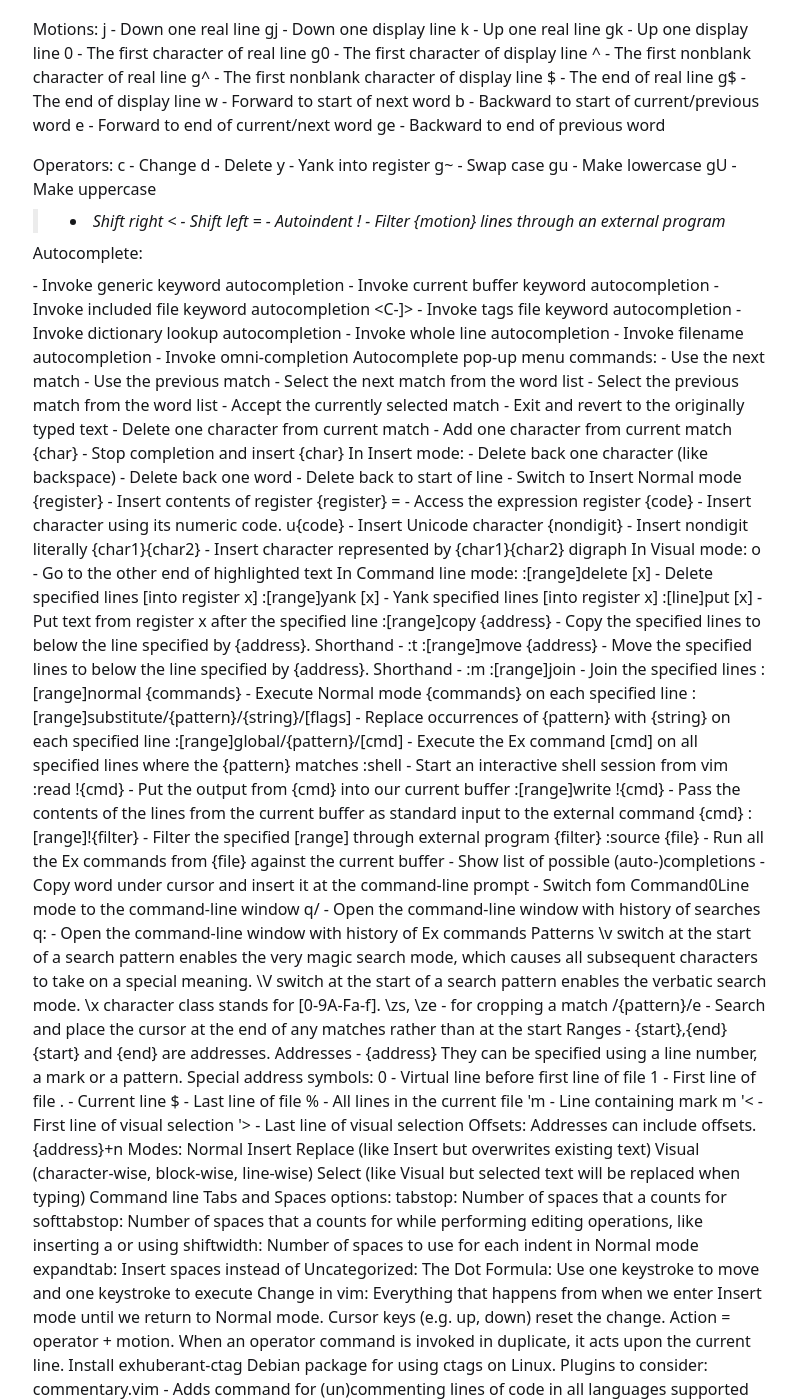
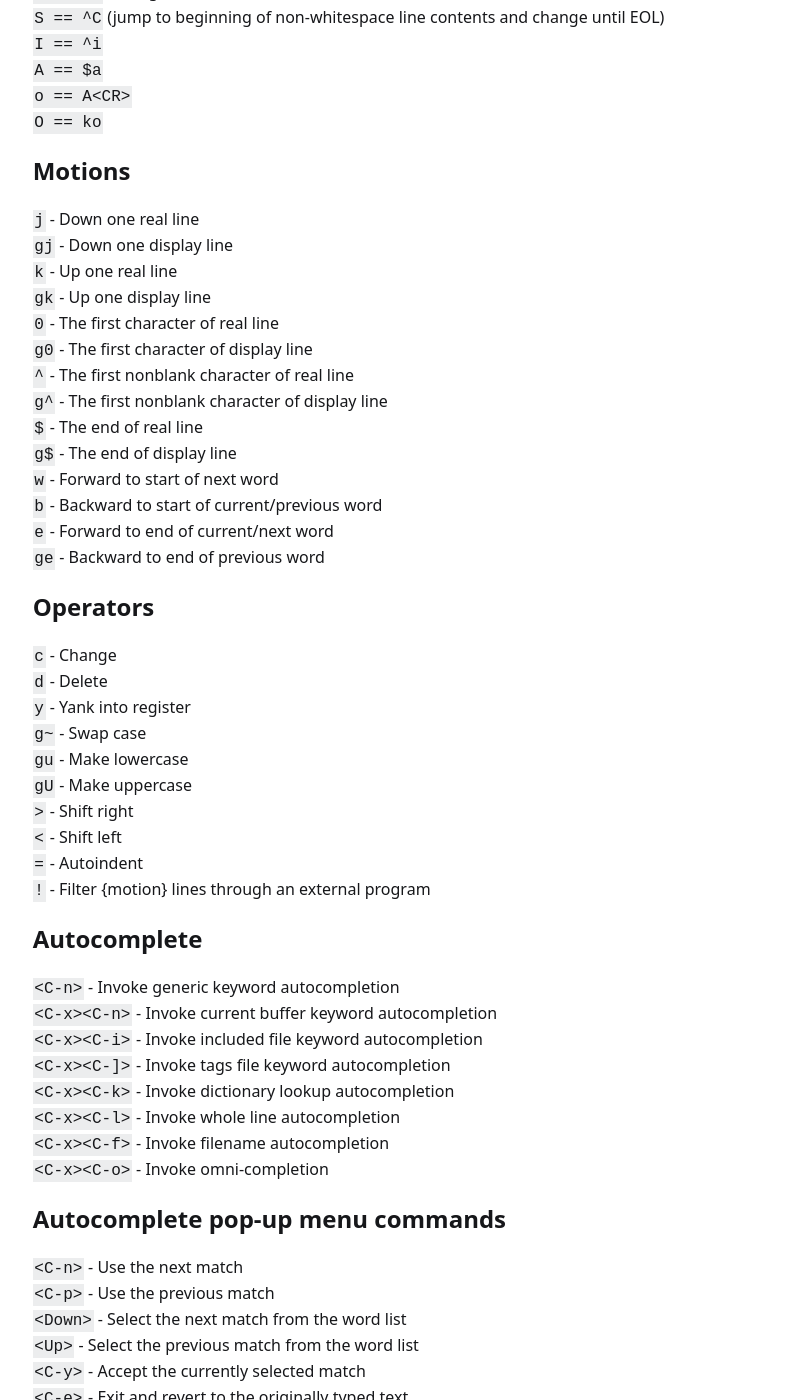
Before and after one commit to ovidiuparvu/ovidiuparvu.github.io, a Jekyll site: the page built from _posts/2024-08-12-vim-cheatsheet.md, in a window 1280 px wide and 1400 px high, scrolled down 4385 px. Shown: the whole window, without its empty margins (320-1117 px from the left). Built offline with Jekyll 4.4.1, drawn with Linux system fonts in a browser that asks for light colours; some of the changed text lies outside the part shown.

Commit message:
Update vim cheatsheet

```diff
--- a/_posts/2024-08-12-vim-cheatsheet.md
+++ b/_posts/2024-08-12-vim-cheatsheet.md
@@ -183,169 +183,188 @@ Vim's text objects consist of two characters, the first of which is always eithe
 
 # Compound commands
 
-C == c$ (change until EOL)
-s == cl (change letter)
-S == ^C (jump to beginning of non-whitespace line contents and change until EOL)
-I == ^i
-A == $a
-o == A<CR>
-O == ko
+`C == c$` (change until EOL)
+`s == cl` (change letter)
+`S == ^C` (jump to beginning of non-whitespace line contents and change until EOL)
+`I == ^i`
+`A == $a`
+`o == A<CR>`
+`O == ko`
 
-Motions:
-j - Down one real line
-gj - Down one display line
-k - Up one real line
-gk - Up one display line
-0 - The first character of real line
-g0 - The first character of display line
-^ - The first nonblank character of real line
-g^ - The first nonblank character of display line
-$ - The end of real line
-g$ - The end of display line
-w - Forward to start of next word
-b - Backward to start of current/previous word
-e - Forward to end of current/next word
-ge - Backward to end of previous word
+# Motions
 
-Operators:
-c - Change
-d - Delete
-y - Yank into register
-g~ - Swap case
-gu - Make lowercase
-gU - Make uppercase
-> - Shift right
-< - Shift left
-= - Autoindent
-! - Filter {motion} lines through an external program
-
-Autocomplete:
-<C-n> - Invoke generic keyword autocompletion
-<C-x><C-n> - Invoke current buffer keyword autocompletion
-<C-x><C-i> - Invoke included file keyword autocompletion
-<C-x><C-]> - Invoke tags file keyword autocompletion
-<C-x><C-k> - Invoke dictionary lookup autocompletion
-<C-x><C-l> - Invoke whole line autocompletion
-<C-x><C-f> - Invoke filename autocompletion
-<C-x><C-o> - Invoke omni-completion
-
-Autocomplete pop-up menu commands:
-<C-n> - Use the next match
-<C-p> - Use the previous match
-<Down> - Select the next match from the word list
-<Up> - Select the previous match from the word list
-<C-y> - Accept the currently selected match
-<C-e> - Exit and revert to the originally typed text
-<C-h> - Delete one character from current match
-<C-l> - Add one character from current match
-{char} - Stop completion and insert {char}
-
-In Insert mode:
-<C-h> - Delete back one character (like backspace)
-<C-w> - Delete back one word
-<C-u> - Delete back to start of line
-<C-o> - Switch to Insert Normal mode
-<C-r>{register} - Insert contents of register {register}
-<C-r>= - Access the expression register
-<C-v>{code} - Insert character using its numeric code.
-<C-v>u{code} - Insert Unicode character
-<C-v>{nondigit} - Insert nondigit literally
-<C-k>{char1}{char2} - Insert character represented by {char1}{char2} digraph
-
-In Visual mode:
-o - Go to the other end of highlighted text
-
-In Command line mode:
-:[range]delete [x] - Delete specified lines [into register x]
-:[range]yank [x] - Yank specified lines [into register x]
-:[line]put [x] - Put text from register x after the specified line
-:[range]copy {address} - Copy the specified lines to below the line specified by {address}. Shorthand - :t
-:[range]move {address} - Move the specified lines to below the line specified by {address}. Shorthand - :m
-:[range]join - Join the specified lines
-:[range]normal {commands} - Execute Normal mode {commands} on each specified line
-:[range]substitute/{pattern}/{string}/[flags] - Replace occurrences of {pattern} with {string} on each specified line
-:[range]global/{pattern}/[cmd] - Execute the Ex command [cmd] on all specified lines where the {pattern} matches
-:shell - Start an interactive shell session from vim
-:read !{cmd} - Put the output from {cmd} into our current buffer
-:[range]write !{cmd} - Pass the contents of the lines from the current buffer as standard input to the external command {cmd}
-:[range]!{filter} - Filter the specified [range] through external program {filter}
-:source {file} - Run all the Ex commands from {file} against the current buffer
-<C-d> - Show list of possible (auto-)completions
-<C-r><C-w> - Copy word under cursor and insert it at the command-line prompt
-<C-f> - Switch fom Command0Line mode to the command-line window
-q/ - Open the command-line window with history of searches
-q: - Open the command-line window with history of Ex commands
-
-Patterns
-
-    \v switch at the start of a search pattern enables the very magic search mode, which causes all subsequent characters to take on a special meaning.
-    \V switch at the start of a search pattern  enables the verbatic search mode.
-    \x character class stands for [0-9A-Fa-f].
-    \zs, \ze - for cropping a match
-    /{pattern}/e - Search and place the cursor at the end of any matches rather than at the start
+`j` - Down one real line
+`gj` - Down one display line
+`k` - Up one real line
+`gk` - Up one display line
+`0` - The first character of real line
+`g0` - The first character of display line
+`^` - The first nonblank character of real line
+`g^` - The first nonblank character of display line
+`$` - The end of real line
+`g$` - The end of display line
+`w` - Forward to start of next word
+`b` - Backward to start of current/previous word
+`e` - Forward to end of current/next word
+`ge` - Backward to end of previous word
 
 
-Ranges - {start},{end}
+# Operators
 
-    {start} and {end} are addresses.
+`c` - Change
+`d` - Delete
+`y` - Yank into register
+`g~` - Swap case
+`gu` - Make lowercase
+`gU` - Make uppercase
+`>` - Shift right
+`<` - Shift left
+`=` - Autoindent
+`!` - Filter {motion} lines through an external program
 
 
-Addresses - {address}
+# Autocomplete
 
-    They can be specified using a line number, a mark or a pattern.
-    Special address symbols:
-        0 - Virtual line before first line of file
-        1 - First line of file
-        . - Current line
-        $ - Last line of file
-        % - All lines in the current file
-        'm - Line containing mark m
-        '< - First line of visual selection
-        '> - Last line of visual selection
-    Offsets: Addresses can include offsets.
-        {address}+n
+`<C-n>` - Invoke generic keyword autocompletion
+`<C-x><C-n>` - Invoke current buffer keyword autocompletion
+`<C-x><C-i>` - Invoke included file keyword autocompletion
+`<C-x><C-]>` - Invoke tags file keyword autocompletion
+`<C-x><C-k>` - Invoke dictionary lookup autocompletion
+`<C-x><C-l>` - Invoke whole line autocompletion
+`<C-x><C-f>` - Invoke filename autocompletion
+`<C-x><C-o>` - Invoke omni-completion
 
 
-Modes:
+# Autocomplete pop-up menu commands
 
-    Normal
-    Insert
-    Replace (like Insert but overwrites existing text)
-    Visual (character-wise, block-wise, line-wise)
-    Select (like Visual but selected text will be replaced when typing)
-    Command line
-
-Tabs and Spaces options:
-
-    tabstop: Number of spaces that a <Tab> counts for
-    softtabstop: Number of spaces that a <Tab> counts for while performing editing operations, like inserting a <Tab> or using <BS>
-    shiftwidth: Number of spaces to use for each indent in Normal mode
-    expandtab: Insert spaces instead of <Tab>
+`<C-n>` - Use the next match
+`<C-p>` - Use the previous match
+`<Down>` - Select the next match from the word list
+`<Up>` - Select the previous match from the word list
+`<C-y>` - Accept the currently selected match
+`<C-e>` - Exit and revert to the originally typed text
+`<C-h>` - Delete one character from current match
+`<C-l>` - Add one character from current match
+`{char}` - Stop completion and insert {char}
 
 
-Uncategorized:
+# Insert mode
 
-    The Dot Formula: Use one keystroke to move and one keystroke to execute
-    Change in vim: Everything that happens from when we enter Insert mode until we return to Normal mode.
-        Cursor keys (e.g. up, down) reset the change.
-    Action = operator + motion.
-    When an operator command is invoked in duplicate, it acts upon the current line.
-    Install exhuberant-ctag Debian package for using ctags on Linux.
+`<C-h>` - Delete back one character (like backspace)
+`<C-w>` - Delete back one word
+`<C-u>` - Delete back to start of line
+`<C-o>` - Switch to Insert Normal mode
+`<C-r>{register}` - Insert contents of register {register}
+`<C-r>=` - Access the expression register
+`<C-v>{code}` - Insert character using its numeric code.
+`<C-v>u{code}` - Insert Unicode character
+`<C-v>{nondigit}` - Insert nondigit literally
+`<C-k>{char1}{char2}` - Insert character represented by {char1}{char2} digraph
 
-Plugins to consider:
 
-    commentary.vim - Adds command for (un)commenting lines of code in all languages supported by Vim.
-    unimpaired.vim - Mappings for scrolling through the argument, quickfix, location, tag and buffer list.
-    vim-visual-star-search - Make it easy to search for the selected text
-    vim-abolish - Supercharged substitute command
+# Visual mode
 
-Config to consider:
-set history=2000 - length of vim command history, which is persisted across sessions
-set wildmenu - operate command-line completion in an enhanced mode
-set wildmode=full - complete the next full match
-cnoremap <expr> %%  getcmdtype() == ':' ? expand('%:h').'/' : '%%' - when we type %% on vim's c: command-line prompt, it automatically expands to the path of the active buffer
-set hlsearch - highlight search matches
-set incsearch - Enable incremental searching
-set smartcase - Vim will attempt to predict out case sensitivity intentions
-nnoremap <silent> <C-l> :<C-u>nohlsearch<CR><C-l> - Mute search highlighting when redrawing screen
-filtetype plugin on - Enable the file-type detection plugin which enables to customize your config based on the type of the file in the current buffer
+`o` - Go to the other end of highlighted text
+
+# Command line mode
+
+`:[range]delete [x]` - Delete specified lines [into register x]
+`:[range]yank [x]` - Yank specified lines [into register x]
+`:[line]put [x]` - Put text from register x after the specified line
+`:[range]copy {address}` - Copy the specified lines to below the line specified by {address}. Shorthand - :t
+`:[range]move {address} `- Move the specified lines to below the line specified by {address}. Shorthand - :m
+`:[range]join` - Join the specified lines
+`:[range]normal {commands}` - Execute Normal mode {commands} on each specified line
+`:[range]substitute/{pattern}/{string}/[flags]` - Replace occurrences of {pattern} with {string} on each specified line
+`:[range]global/{pattern}/[cmd]` - Execute the Ex command [cmd] on all specified lines where the {pattern} matches
+`:shell` - Start an interactive shell session from vim
+`:read !{cmd}` - Put the output from {cmd} into our current buffer
+`:[range]write !{cmd}` - Pass the contents of the lines from the current buffer as standard input to the external command {cmd}
+`:[range]!{filter}` - Filter the specified [range] through external program {filter}
+`:source {file}` - Run all the Ex commands from {file} against the current buffer
+`<C-d>` - Show list of possible (auto-)completions
+`<C-r><C-w>` - Copy word under cursor and insert it at the command-line prompt
+`<C-f>` - Switch fom command-line mode to the command-line window
+`q/` - Open the command-line window with history of searches
+`q:` - Open the command-line window with history of Ex commands
+
+
+# Patterns
+
+`\v` switch at the start of a search pattern enables the very magic search mode, which causes all subsequent characters to take on a special meaning.
+`\V` switch at the start of a search pattern  enables the verbatim search mode.
+`\x` character class stands for [0-9A-Fa-f].
+`\zs`, `\ze` - for cropping a match
+`/{pattern}/e` - Search and place the cursor at the end of any matches rather than at the start
+
+
+# Ranges - {start},{end}
+
+`{start}` and `{end}` are addresses.
+
+
+# Addresses - {address}
+
+They can be specified using a line number, a mark or a pattern.
+
+Special address symbols:
+`0` - Virtual line before first line of file
+`1` - First line of file
+`.` - Current line
+`$` - Last line of file
+`%` - All lines in the current file
+`'m` - Line containing mark m
+`'<` - First line of visual selection
+`'>` - Last line of visual selection
+
+Offsets: Addresses can include offsets.
+`{address}+n`
+
+
+# Modes
+
+- Normal
+- Insert
+- Replace (like Insert but overwrites existing text)
+- Visual (character-wise, block-wise, line-wise)
+- Select (like Visual but selected text will be replaced when typing)
+- Command line
+
+
+# Tabs and Spaces options:
+
+- `tabstop`: Number of spaces that a <Tab> counts for
+- `softtabstop`: Number of spaces that a <Tab> counts for while performing editing operations, like inserting a <Tab> or using <BS>
+- `shiftwidth`: Number of spaces to use for each indent in Normal mode
+- `expandtab`: Insert spaces instead of <Tab>
+
+
+# Uncategorized
+
+- The Dot Formula: Use one keystroke to move and one keystroke to execute
+- Change in vim: Everything that happens from when we enter Insert mode until we return to Normal mode.
+    Cursor keys (e.g. up, down) reset the change.
+- Action = operator + motion.
+- When an operator command is invoked in duplicate, it acts upon the current line.
+- Install exhuberant-ctag Debian package for using ctags on Linux.
+
+
+# Plugins to consider:
+
+`commentary.vim` - Adds command for (un)commenting lines of code in all languages supported by Vim.
+`unimpaired.vim` - Mappings for scrolling through the argument, quickfix, location, tag and buffer list.
+`vim-visual-star-search` - Make it easy to search for the selected text
+`vim-abolish` - Supercharged substitute command
+
+
+# Config to consider
+
+`set history=2000` - length of vim command history, which is persisted across sessions
+`set wildmenu` - operate command-line completion in an enhanced mode
+`set wildmode=full` - complete the next full match
+`cnoremap <expr> %%  getcmdtype() == ':' ? expand('%:h').'/' : '%%'` - when we type %% on vim's c: command-line prompt, it automatically expands to the path of the active buffer
+`set hlsearch` - highlight search matches
+`set incsearch` - Enable incremental searching
+`set smartcase` - Vim will attempt to predict out case sensitivity intentions
+`nnoremap <silent> <C-l> :<C-u>nohlsearch<CR><C-l>` - Mute search highlighting when redrawing screen
+`filtetype plugin on` - Enable the file-type detection plugin which enables to customize your config based on the type of the file in the current buffer
```
Also changed, not shown: other parts of _posts/2024-08-12-vim-cheatsheet.md (+1 -1 lines).
